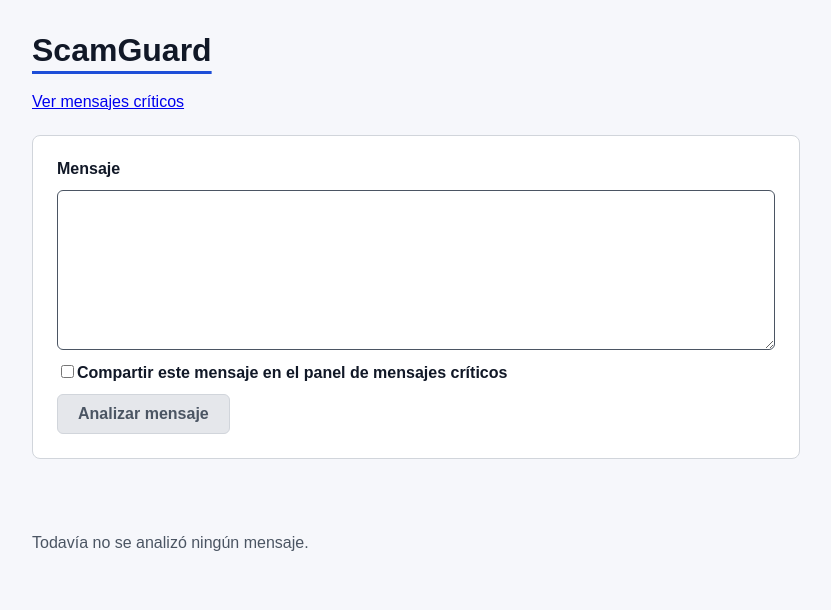
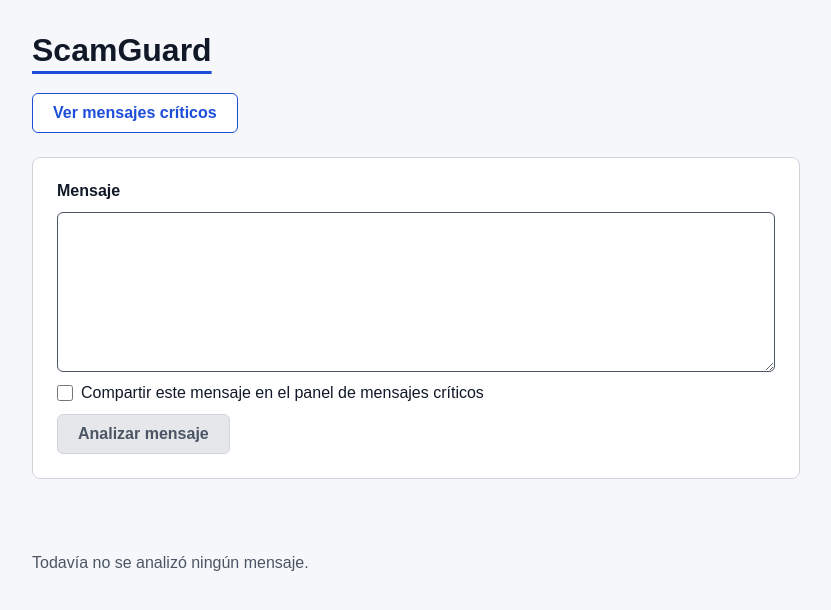
Before and after one commit to kearias-unlam/ScamGuard, a Next.js app: page / in a window 1280 px wide. Shown: the top 610 px of the page, without its empty margins (224-1055 px from the left). Built offline with nearby package versions, Linux system fonts and the light colour scheme.

Commit message:
style(US-3.2): critical messages panel and share option styling (#39)

```diff
--- a/src/app/globals.css
+++ b/src/app/globals.css
@@ -77,9 +77,9 @@ p {
   font-weight: bold;
 }
 
-.message-form textarea {
+.message-form textarea,
+.message-form input[type='text'] {
   width: 100%;
-  min-height: 10rem;
   box-sizing: border-box;
   padding: 0.75rem;
   font: inherit;
@@ -87,7 +87,29 @@ p {
   color: var(--color-text);
   border: 1px solid var(--color-muted);
   border-radius: 0.375rem;
+}
+
+.message-form textarea {
+  min-height: 10rem;
   resize: vertical;
+}
+
+/* Share option (US-3.3): checkbox and its label on one line, regular weight. */
+.share-option {
+  display: flex;
+  align-items: center;
+  gap: 0.5rem;
+}
+
+.share-option input {
+  width: 1rem;
+  height: 1rem;
+  margin: 0;
+  accent-color: var(--color-primary);
+}
+
+.message-form .share-option label {
+  font-weight: normal;
 }
 
 /* Buttons */
@@ -119,6 +141,12 @@ p {
 
 .button--secondary:hover {
   background: var(--color-bg);
+}
+
+/* Links that look like buttons (navigation between the home and the panel). */
+a.button {
+  display: inline-block;
+  text-decoration: none;
 }
 
 .button:disabled {
@@ -241,10 +269,43 @@ p {
   border-radius: 0.25rem;
 }
 
-/* Decision-support disclaimer */
+/* Decision-support disclaimer; also the panel privacy notice. */
 .disclaimer {
   padding-top: 0.75rem;
   font-size: 0.875rem;
   color: var(--color-muted);
   border-top: 1px solid var(--color-border);
 }
+
+/* Critical messages panel (US-3.1, US-3.2) */
+.topic-list,
+.topic-message-list {
+  display: flex;
+  flex-direction: column;
+  gap: 0.75rem;
+  margin: 0;
+  padding: 0;
+  list-style: none;
+}
+
+.critical-topic {
+  display: flex;
+  flex-direction: column;
+  gap: 0.75rem;
+}
+
+.critical-topic h2 {
+  margin: 0;
+  font-size: 1.25rem;
+  font-weight: bold;
+}
+
+.critical-topic summary {
+  font-weight: bold;
+  color: var(--color-primary);
+  cursor: pointer;
+}
+
+.critical-topic details[open] summary {
+  margin-bottom: 0.5rem;
+}
--- a/src/app/page.tsx
+++ b/src/app/page.tsx
@@ -61,7 +61,7 @@ export default function HomePage() {
   return (
     <main>
       <h1>ScamGuard</h1>
-      <Link href="/panel" data-testid="panel-link">
+      <Link href="/panel" className="button button--secondary" data-testid="panel-link">
         Ver mensajes críticos
       </Link>
       <MessageAnalysisForm
--- a/src/app/panel/page.tsx
+++ b/src/app/panel/page.tsx
@@ -48,10 +48,10 @@ export default function PanelPage() {
   return (
     <main>
       <h1>Mensajes críticos</h1>
-      <Link href="/" data-testid="panel-back-link">
+      <Link href="/" className="button button--secondary" data-testid="panel-back-link">
         Volver al análisis
       </Link>
-      <p className="muted" data-testid="panel-privacy-notice">
+      <p className="disclaimer" data-testid="panel-privacy-notice">
         {PRIVACY_NOTICE_TEXT}
       </p>
       {/* Always rendered so screen readers announce text changes. */}
--- a/src/components/CriticalTopicItem.tsx
+++ b/src/components/CriticalTopicItem.tsx
@@ -27,7 +27,7 @@ export function CriticalTopicItem({ topic }: CriticalTopicItemProps) {
       </details>
       {/* The button disappears once every message is shown. */}
       {showAll ? (
-        <ul>
+        <ul className="topic-message-list">
           {topic.messages.map((message) => (
             <li key={message.id} data-testid="panel-topic-message">
               <blockquote className="evidence">{message.text}</blockquote>
--- a/src/components/CriticalTopicList.tsx
+++ b/src/components/CriticalTopicList.tsx
@@ -16,9 +16,9 @@ export function CriticalTopicList({ topics }: CriticalTopicListProps) {
 
   // Topics keep the backend order (most messages first).
   return (
-    <ul>
+    <ul className="topic-list">
       {topics.map((topic) => (
-        <li key={topic.topic} className="card" data-testid="panel-topic">
+        <li key={topic.topic} className="card critical-topic" data-testid="panel-topic">
           <CriticalTopicItem topic={topic} />
         </li>
       ))}
--- a/src/components/MessageAnalysisForm.tsx
+++ b/src/components/MessageAnalysisForm.tsx
@@ -57,7 +57,7 @@ export function MessageAnalysisForm({
         onChange={handleMessageChange}
         data-testid="message-input"
       />
-      <div>
+      <div className="share-option">
         <input
           type="checkbox"
           id="share-in-panel"
```
